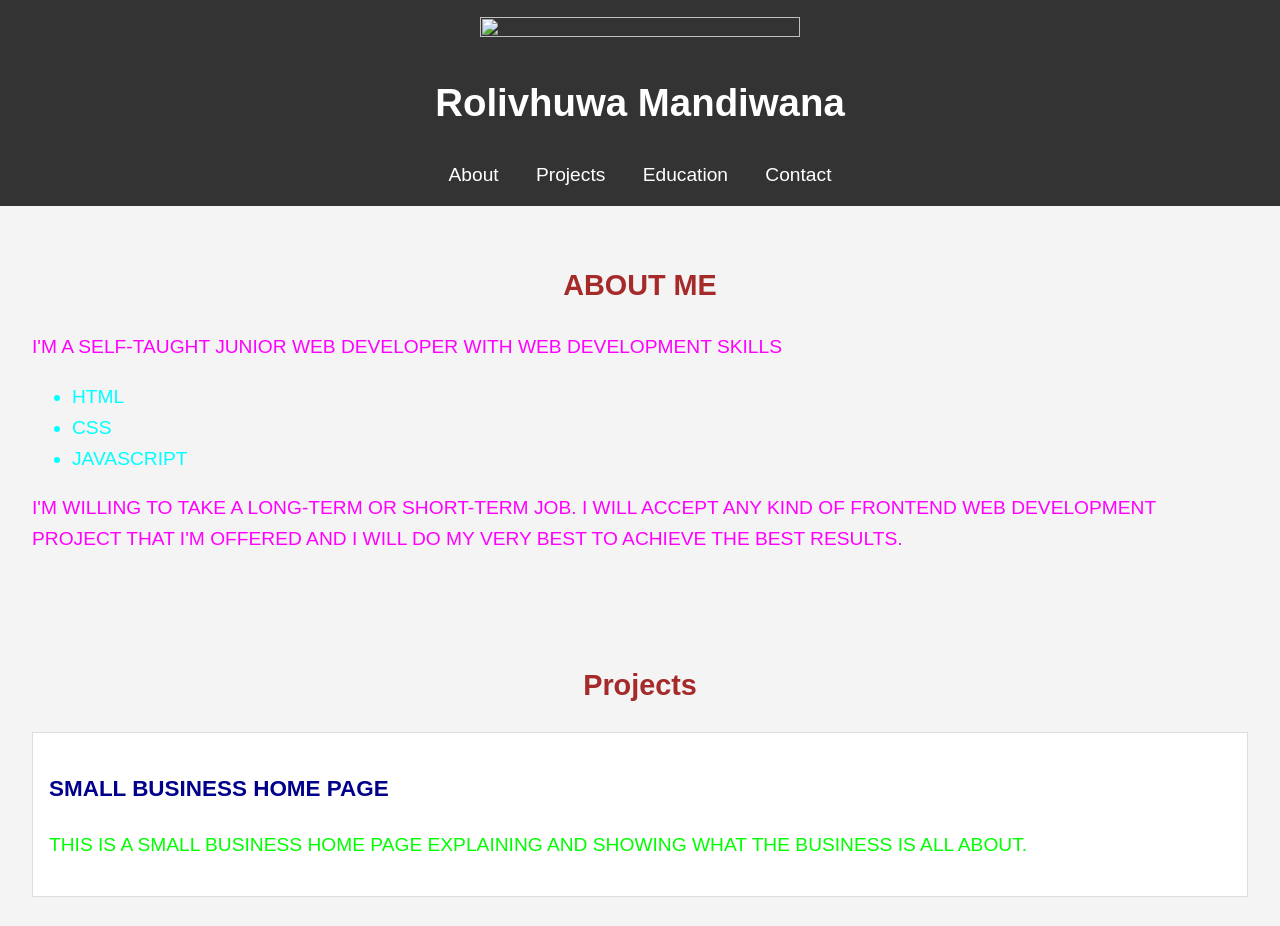
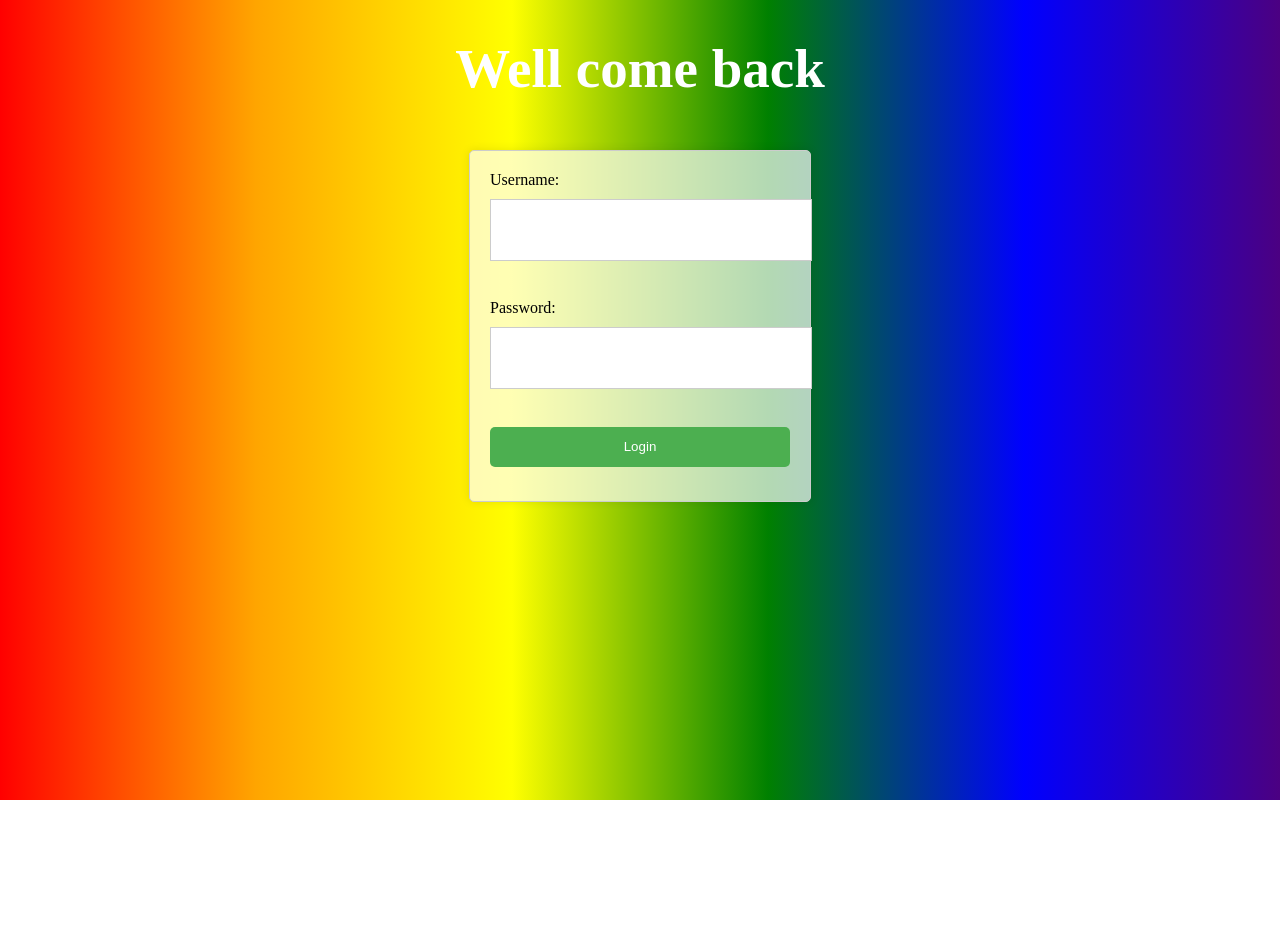
Before and after one commit to RoliDeboy/login-form, a plain HTML site: page index.html in a window 1280 px wide. Shown: the top 926 px of the page. After the commit the page ends 800 px from the top, so only its background shows below. Drawn offline with Linux system fonts and the light colour scheme.

Commit message:
Add files via upload

```diff
--- /dev/null
+++ b/css.styles.css
@@ -0,0 +1,64 @@
+body {
+  background-image: linear-gradient(
+    to right,
+    #ff0000,
+    #ffa500,
+    #ffff00,
+    #008000,
+    #0000ff,
+    #4b0082
+  );
+}
+
+form {
+  width: 300px;
+  margin: 50px auto;
+  padding: 20px;
+  border: 1px solid #ccc;
+  border-radius: 5px;
+  box-shadow: 0 0 10px rgba(0, 0, 0, 0.1);
+  background-color: rgba(
+    255,
+    255,
+    255,
+    0.7
+  ); /* Added a semi-transparent white background to the form */
+}
+
+label {
+  display: block;
+  margin-bottom: 10px;
+}
+
+input[type="text"],
+input[type="password"] {
+  width: 100%;
+  height: 40px;
+  margin-bottom: 20px;
+  padding: 10px;
+  border: 1px solid #ccc;
+}
+
+button[type="submit"] {
+  width: 100%;
+  height: 40px;
+  background-color: #4caf50;
+  color: #fff;
+  padding: 10px;
+  border: none;
+  border-radius: 5px;
+  cursor: pointer;
+}
+
+#error-message {
+  color: red;
+  font-size: 14px;
+  margin-top: 10px;
+}
+
+h1 {
+  color: #fff;
+  text-align: center;
+  font-size: 55px;
+
+}
--- a/index.html
+++ b/index.html
@@ -1,100 +1,21 @@
 <!DOCTYPE html>
-<html lang="en">
+<html>
 <head>
-    <meta charset="UTF-8">
-    <meta name="viewport" content="width=device-width, initial-scale=1.0">
-    <title>Rolivhuwa Mandiwana Portfolio</title>
-    <link rel="stylesheet" href="style.css">
-    <link rel="icon" href="LOGO.jpg">
+	<meta charset="utf-8">
+	<meta name="viewport" content="width=device-width, initial-scale=1.0">
+	<link rel="stylesheet" type="text/css" href="css.styles.css">
+	<title></title>
 </head>
-<body  >
-    <header>
-        <img src="Roli.jpg">
-        <h1>Rolivhuwa Mandiwana</h1>
-
-        <nav>
-            <ul>
-                <li><a href="#about">About</a></li>
-                <li><a href="#projects">Projects</a></li>
-                <li><a href="education">Education</a></li>
-                <li><a href="#contact">Contact</a></li>
-            </ul>
-        </nav>
-    </header>
-
-    <section id="about">
-        <h2>About Me</h2>
-        <p>I'm a self-taught junior web developer with web development skills
-        <ul>
-            <li>HTML</li>
-            <li>CSS</li>
-            <li>JavaScript</li>
-        </ul>
-        I'm willing to take a long-term or short-term job. I will accept any kind of frontend web development project that I'm offered and I will do my very best to achieve the best results.</p>
-    </section>
-
-    <section id="projects">
-        <h2>Projects</h2>
-        <div class="project">
-            <h3>Small Business Home Page</h3>
-            <p>This is a small business home page explaining and showing what the business is all about.</p>
-        </div>
-        <div class="project">
-            <h3>HTML Login Form</h3>
-            <img src="loginform.png">
-            <p>Login form where you enter your personal information to enter or continue to the other pages of the website.</p>
-        </div>
-
-        <div class="project">
-            <h3>Event Invitation Page</h3>
-            <p>This is a webpage that invites people to an event, showing important details about the event along with time and venue.</p>
-        </div>
-
-        <div class="project">
-            <h3>Recipe Page</h3>
-            <p>This is a page showing instructions on how to cook or bake, along with what you need.</p>
-        </div>
-    </section>
-
-    <section id="education">
-        <h2> Education </h2>
-        <div class="education">
-          <h3>Alison</h3>
-          <p>I comleted Web Development HTML and CSS from Alison on 29 January2025.I'm now learning diploma in Web Development with HTML,CSS and JavaScript.</p>
-        </div>
-
-        <div class="education">
-            <h3>W3schools</h3>
-            <p>I completed HTML on 31December2024 . I'm now learning Python,JavaScript,CSS,Bootstrap.</p>
-        </div>
-
-        <div class="education">
-            <h3>Codecademy</h3>
-            <p> I completed HTML,CSS .I'm now learning JavaScript and Python.</p>
-        </div>
-
-        <div class="education">
-            <h3>Freecodecamp</h3>
-            <p>I'm learning front-end Web Development.</p>
-        </div>
-
-        <div class="education">
-            <h3>Scrimba</h3>
-            <p> Learning front-end Web Development and JavaScript.</p>
-        </div>
-    </section>
-
-    <section id="contact">
-        <h2>Contact</h2>
-        <p>Email: <a href="mailto:rolivhuwa274@gmail.com">rolivhuwa274@gmail.com</a></p>
-        <p>LinkedIn: <a href="https://linkedin.com/in/Rolivhuwa-Mandiwana">linkedin.com/in/Rolivhuwa-Mandiwana</a></p>
-        <p>WhatsApp: 0633967949</p>
-        <p>Phone Number: 0633967949 / 0623740541</p>
-    </section>
-
-    <footer>
-        <p>&copy; 2025 Rolivhuwa Mandiwana</p>
-    </footer>
-
+<body>
+    <h1>Well come back</h1>
+    <form id="login-form">
+        <label for="username">Username:</label>
+        <input type="text" id="username" name="username"><br><br>
+         <label for="password">Password:</label>
+        <input type="password" id="password" name="password"><br><br>
+        <button type="submit">Login</button>
+        <p id="error-message"></p>
+    </form>
+    <script  src="script.js"></script>
 </body>
 </html>
--- /dev/null
+++ b/script.js
@@ -0,0 +1,16 @@
+const form = document.getElementById("login-form");
+form.addEventListener("submit", (e) => {
+  e.preventDefault();
+  const username = document.getElementById("username").value;
+  const password = document.getElementById("password").value;
+  const errorMessage = document.getElementById("error-message");
+
+  if (username === "" || password === "") {
+    errorMessage.textContent = "Please fill in both fields";
+  } else if (username === "Rolivhuwa" && password === "Roli") {
+    // Successful login logic here
+    alert("Well come to my login-form!");
+  } else {
+    errorMessage.textContent = "Invalid username or password";
+  }
+});
```
